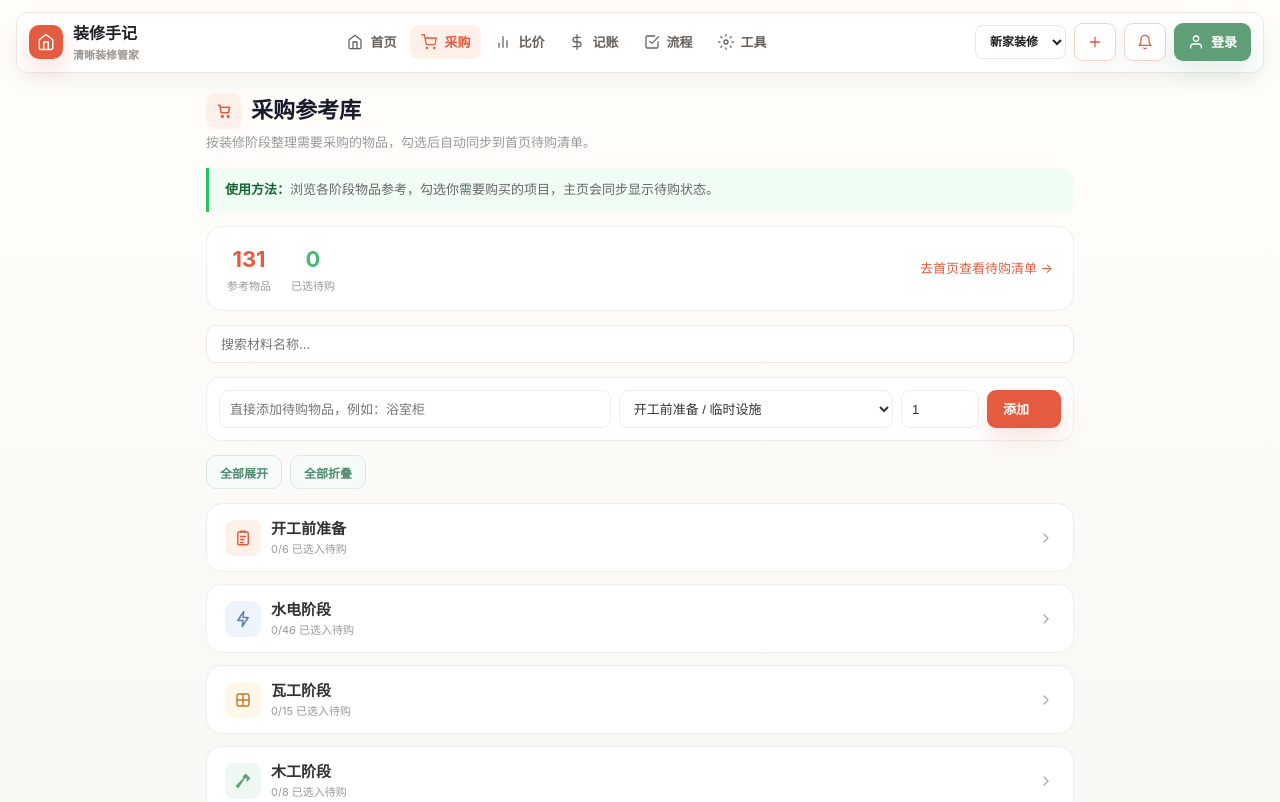
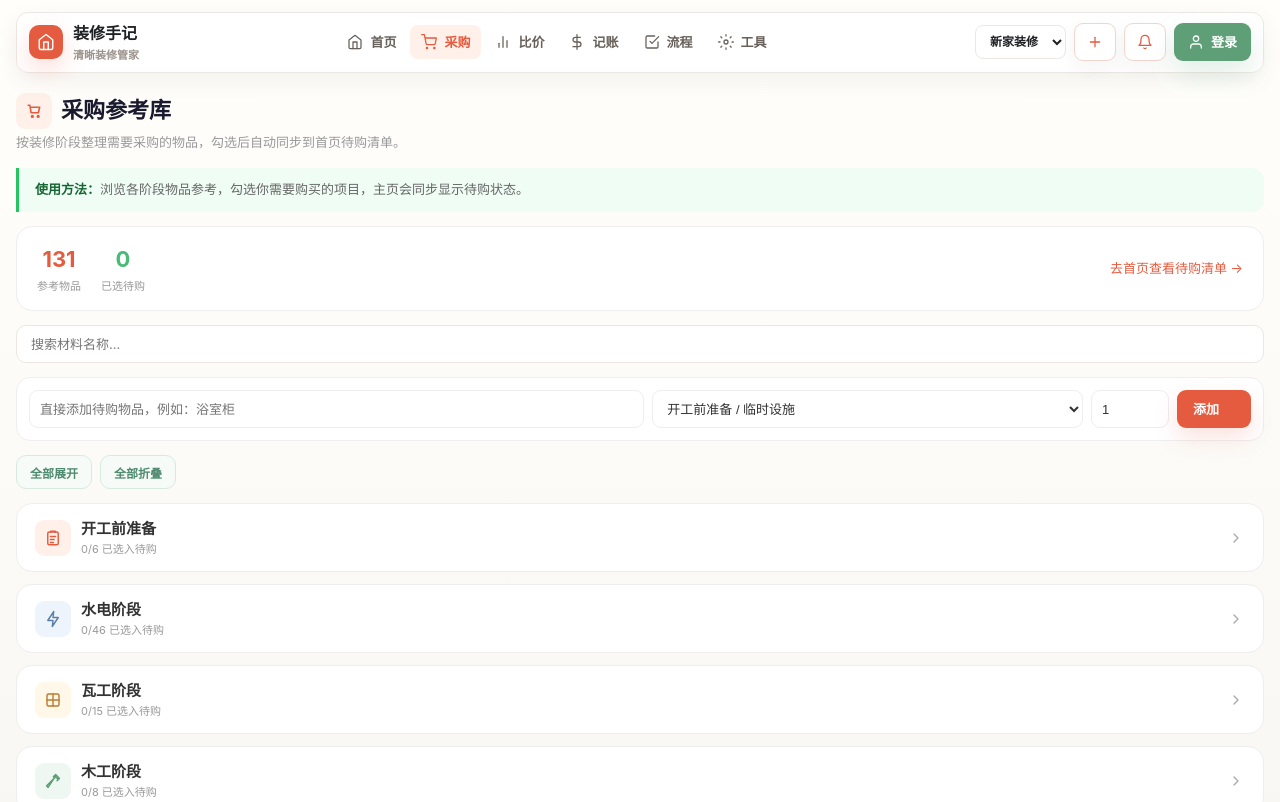
Before and after one commit to fenghuo1943/zhuangxiu, a React (Vite) app in the folder frontend/: page /purchase in a window 1280 px wide. Shown: the top 802 px of the page. Built offline with nearby package versions, Linux system fonts and the light colour scheme.

Commit message:
修改采购页面宽度

```diff
--- a/frontend/src/styles/components.css
+++ b/frontend/src/styles/components.css
@@ -2719,9 +2719,9 @@ input[type="checkbox"] { accent-color: var(--fresh-green); width: 18px; height:
 
 /* ==================== Purchase Page v2 (matching reference HTML) ==================== */
 .purchase-page-v2 {
-  max-width: 900px;
+  width: min(1320px, calc(100% - 32px));
   margin: 0 auto;
-  padding: 16px;
+  padding: 16px 0 52px;
 }
 
 .purchase-page-title-row {
@@ -3508,7 +3508,6 @@ input[type="checkbox"] { accent-color: var(--fresh-green); width: 18px; height:
 
   .purchase-page-v2 {
     width: 100%;
-    max-width: none;
     padding: 14px 12px 86px;
   }
 
```
